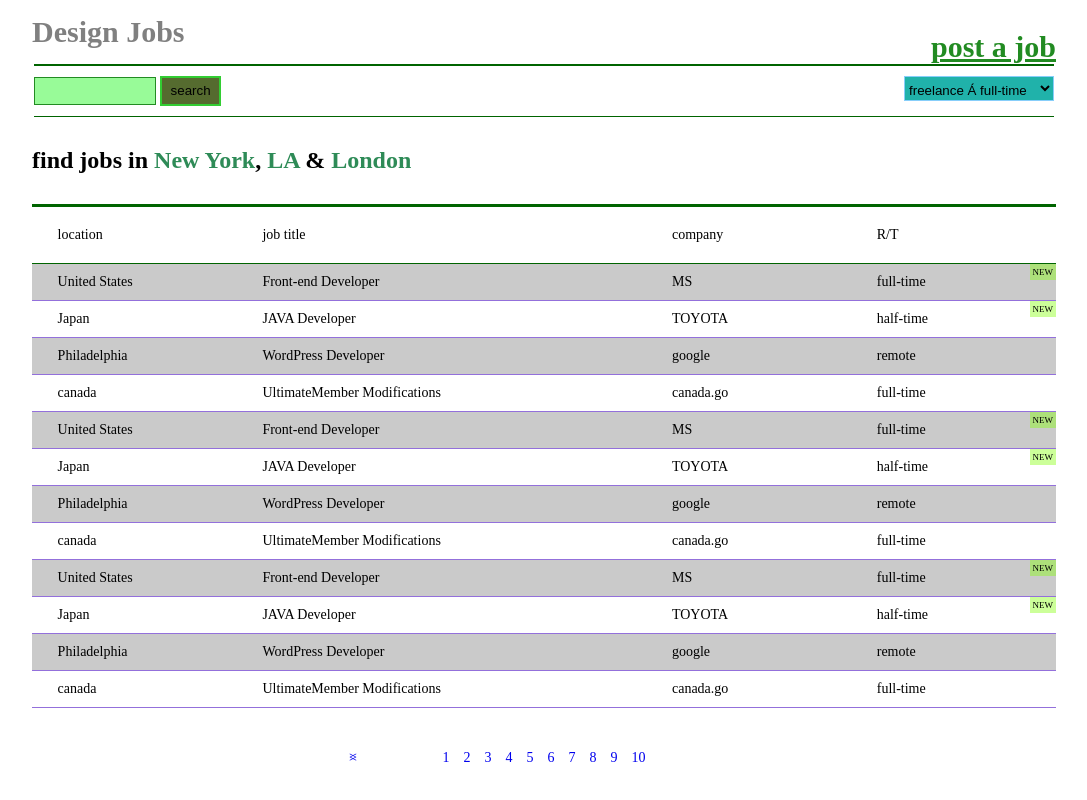
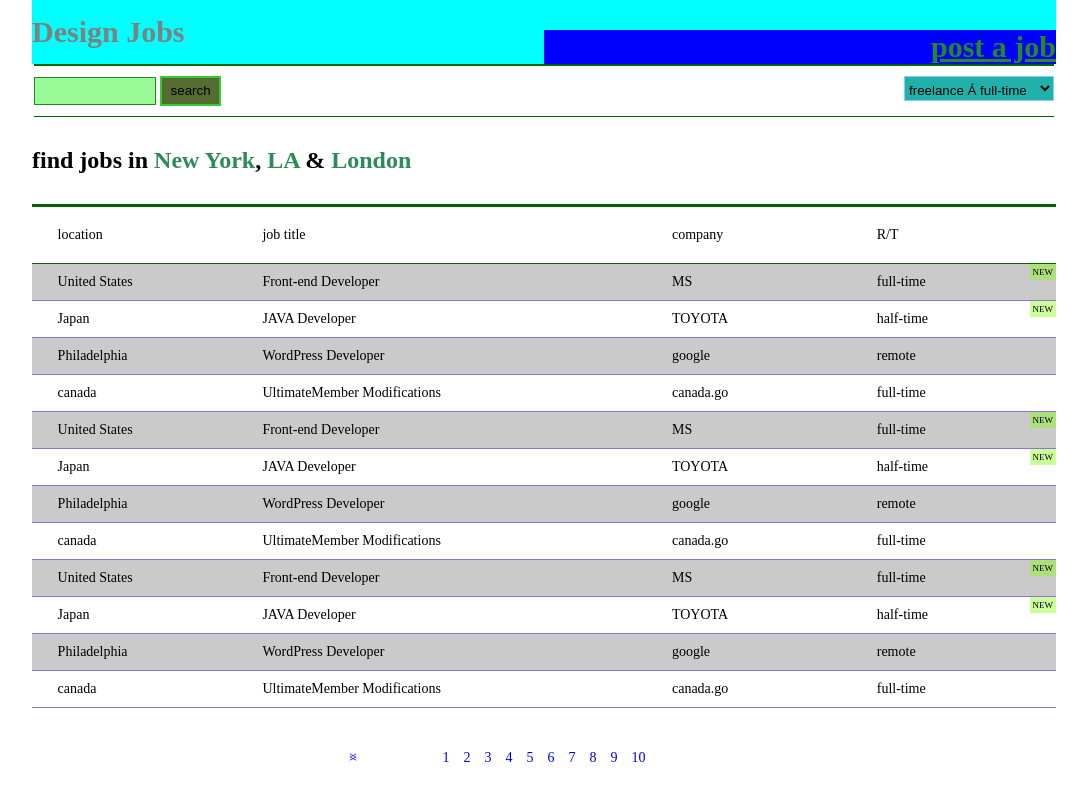
Before and after one commit to cielo0o9/C_Hana, a plain HTML site: page css/step_5/1_7_selectorlfin.html in a window 1280 px wide. Shown: the whole page, without its empty margins (96-1183 px from the left). Drawn offline with Linux system fonts and the light colour scheme; a web font is replaced by a local one.

Commit message:
summary completed

```diff
--- a/css/step_5/css/1_7_selectorlfin.css
+++ b/css/step_5/css/1_7_selectorlfin.css
@@ -1,18 +1,14 @@
-/* @import url('https://fonts.googleapis.com/css2?family=IM+Fell+DW+Pica+SC&display=swap'); */
-/*     font-family: "IM Fell DW Pica SC", serif; */
 @import url('https://fonts.googleapis.com/css2?family=Belgrano&display=swap');
-
 body{
-    font-family: "Belgrano", serif;
-    width: 80%; margin: 0 auto;
+    font-family: "Belgrano", serif; width: 80%; margin: 0 auto;
 }
 h1{
-    margin: 0; font-size: 30px; color: gray; padding: 15px 50% 15px 0;
-    position: relative;
+    background-color: aqua;
+    margin: 0; font-size: 30px; color: gray; padding: 15px 50% 15px 0; position: relative;
 }
 h1 a{
-    position: absolute; right: 0; bottom: 0; width: 50%; text-align: right;
-    color: forestgreen;
+    background-color: blue;
+    position: absolute; right: 0; bottom: 0; width: 50%; text-align: right; color: forestgreen;
 }
 /* padding 50%와 width 50%가 같은 게 가장 중요 근데 이해를 잘 못 했음 복습할 것 */
 fieldset{
```
Also changed, not shown: css/step_5/css/1_4_selectorLogin.css (+0 -51 lines), css/step_5/css/1_5_selectorTraning3.css (+1 -9 lines), css/step_5/css/1_6_selectorHW.css (+2 -5 lines), css/step_5/css/1_8_selectorHW2.css (+4 -11 lines), css/step_6/css/1_gradient.css (+1 -11 lines), css/step_6/css/2_TRDuration.css (+0 -16 lines), organize/2_css.txt.
